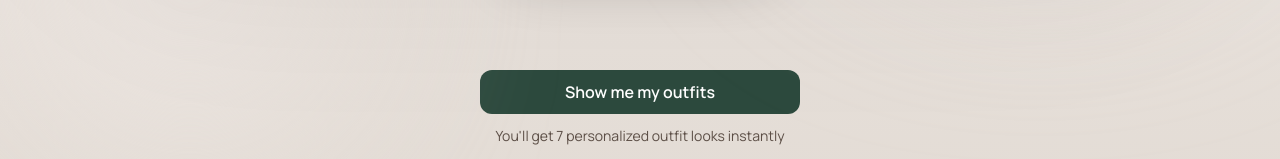
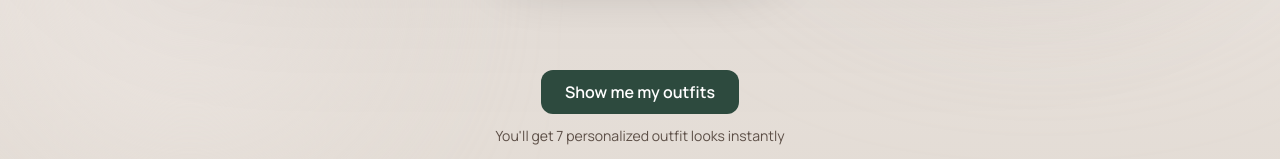
Before and after one commit to alyonabahaleisha/fitonme, a React (Vite) app: page / in a window 1280 px wide. Shown: the part 590-749 px from the top of the page. Built offline with nearby package versions, Linux system fonts and the light colour scheme; no server answers; the database is empty.

Commit message:
ui: isolate button from parent gradient cascade
Wrapped button in isolate container and use 'background'
shorthand to override gradient variables.

🤖 Generated with [Claude Code](https://claude.com/claude-code)

Co-Authored-By: Claude Opus 4.5 <noreply@anthropic.com>

```diff
--- a/src/components/UploadButton.tsx
+++ b/src/components/UploadButton.tsx
@@ -137,19 +137,20 @@ const UploadButton = ({ variant = "hero", size = "lg", fullWidth = false, classN
           </div>
         </div>
       ) : (
+        <div className="isolate" style={{ isolation: 'isolate' }}>
           <button
             onClick={handleClick}
-          className={`${fullWidth ? "w-full" : ""} ${className} h-11 px-6 py-2.5 text-base rounded-xl font-semibold text-white flex items-center justify-center`}
+            className={`${fullWidth ? "w-full" : ""} ${className} h-11 px-6 py-2.5 text-base rounded-xl font-semibold text-white flex items-center justify-center bg-[#2d4a3e]`}
             style={{
-            backgroundColor: '#2d4a3e',
+              background: '#2d4a3e',
               WebkitAppearance: 'none',
               appearance: 'none',
               border: 'none',
-            backgroundImage: 'none',
             }}
           >
             Show me my outfits
           </button>
+        </div>
       )}
 
       <PhotoGuidelinesModal
```
Lines whose indentation alone changed are shown as unchanged.
